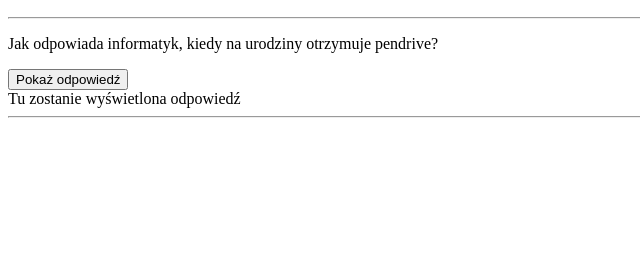
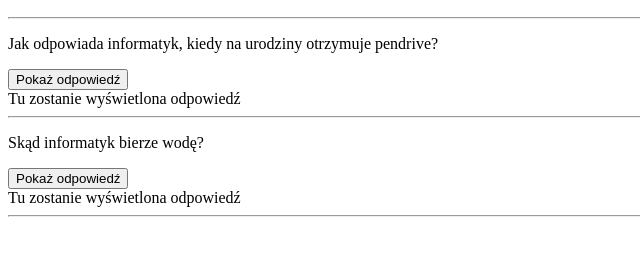
Before and after one commit to naamcia/www2, a plain HTML site: page index1 (1).html in a window 1280 px wide. Shown: the part 110-366 px from the top of the page, without its empty margins (0-640 px from the left). Drawn offline with Linux system fonts and the light colour scheme.

Commit message:
Update index1.html

```diff
--- a/index1 (1).html
+++ b/index1 (1).html
@@ -12,7 +12,7 @@
         }
         function f2()
         {
-            document.getElementById("odp1").innerHTML="Dziękuję za pamięć";
+            document.getElementById("odp1").innerHTML="Z eKranu";
         }
     </script>
 </head>
@@ -24,6 +24,10 @@
     <button onclick="f1()">Pokaż odpowiedź</button>
     <div id="odp1">Tu zostanie wyświetlona odpowiedź</div>
     <hr/>
+    <p>Skąd informatyk bierze wodę?</p>
+    <button onclick="f2()">Pokaż odpowiedź</button>
+    <div id="odp1">Tu zostanie wyświetlona odpowiedź</div>
+    <hr/>
 
 
 
```
